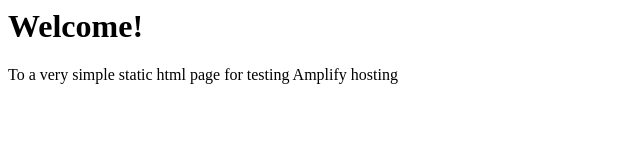
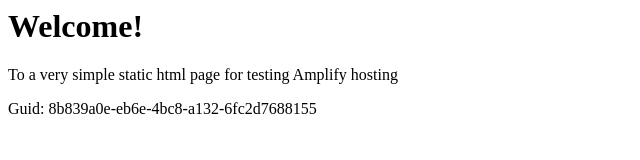
Before and after one commit to aws-aemilia-fra/Github-PR-Commit-Integration-Test-DoNotTouch-Gith-P5X5MO5I-v1-prod-eu-central-1, a website: page src/index.html in a window 1280 px wide. Shown: the whole page, without its empty margins (0-640 px from the left). Drawn offline with Linux system fonts and the light colour scheme.

Commit message:
commit from integ tests

```diff
--- a/src/index.html
+++ b/src/index.html
@@ -1,3 +1,5 @@
+
+
 <html lang="en">
 
 <head>
@@ -10,6 +12,6 @@
 <body>
     <h1>Welcome!</h1>
     <p>To a very simple static html page for testing Amplify hosting</p>
-</body>
+    <p>Guid: 8b839a0e-eb6e-4bc8-a132-6fc2d7688155</p></body>
 
 </html>
```
